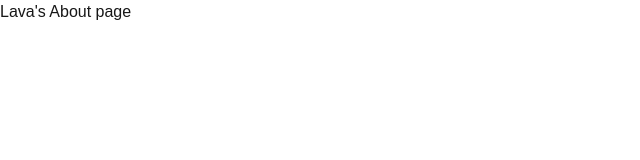
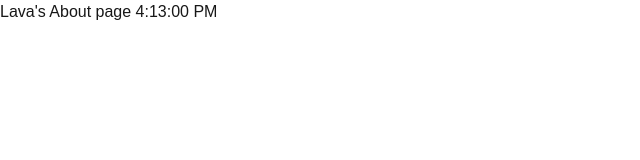
Before and after one commit to LAVAKUMAR-P/next_practice, a Next.js app in the folder redering/: page /about in a window 1280 px wide. Shown: the top 160 px of the page, without its empty margins (0-640 px from the left). Built offline with nearby package versions, Linux system fonts and the light colour scheme.

Commit message:
SSR
Server side rendering

```diff
--- a/redering/src/app/about/page.tsx
+++ b/redering/src/app/about/page.tsx
@@ -1,7 +1,7 @@
 export default function AboutPage() {
   return (
     <>
-      <h1>Lava's About page </h1>
+      <h1>Lava's About page {new Date().toLocaleTimeString()}</h1>
     </>
   );
 }
--- a/redering/src/app/dashboard/page.tsx
+++ b/redering/src/app/dashboard/page.tsx
@@ -2,11 +2,11 @@
 
 import { useState } from "react"
 
-function page() {
+function Page() {
     const [count, setCount] = useState(0);
   return (
     <div style={{display:"flex",justifyContent:"center",alignItems:"center",cursor:"pointer"}} onClick={()=>{setCount(count+1)}}>page {count}</div>
   )
 }
 
-export default page
+export default Page
```
Also changed, not shown: redering/.eslintrc.json, 1 other file (tests, documents, lock files or other folders).
